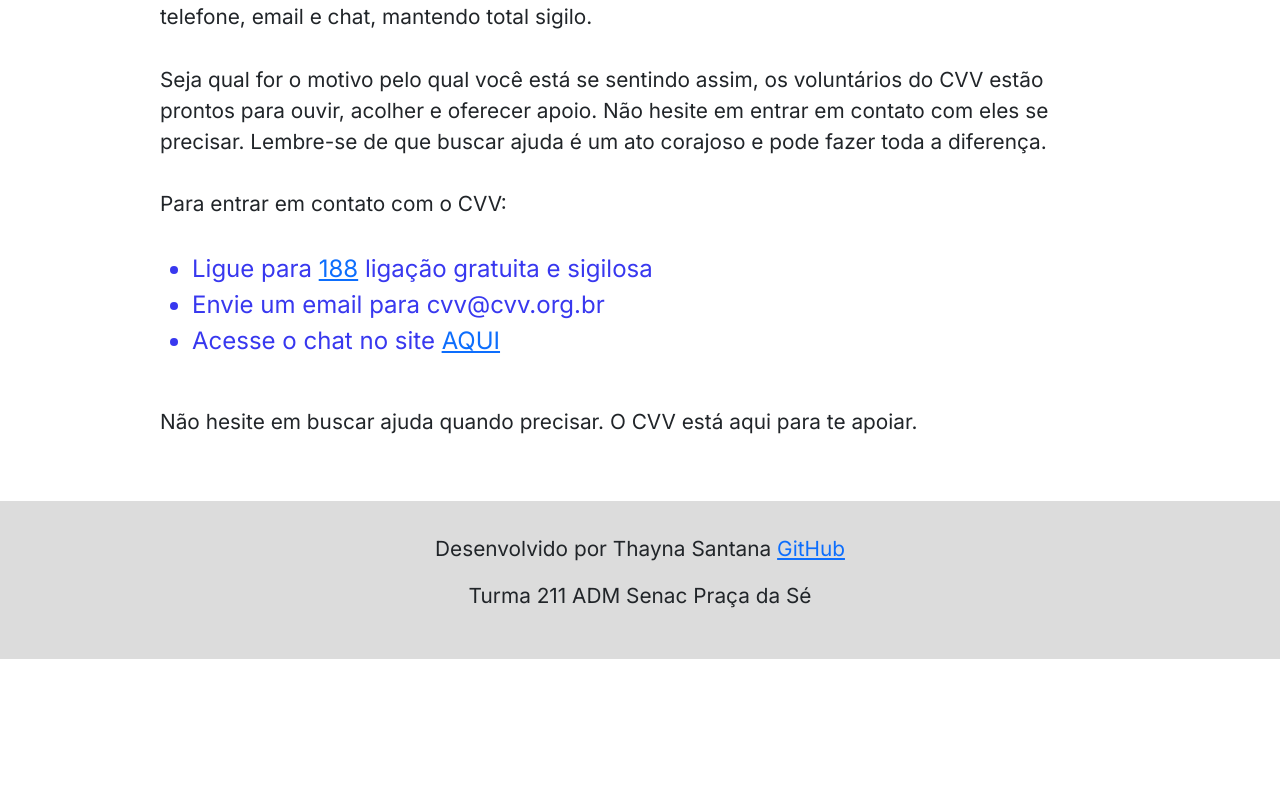
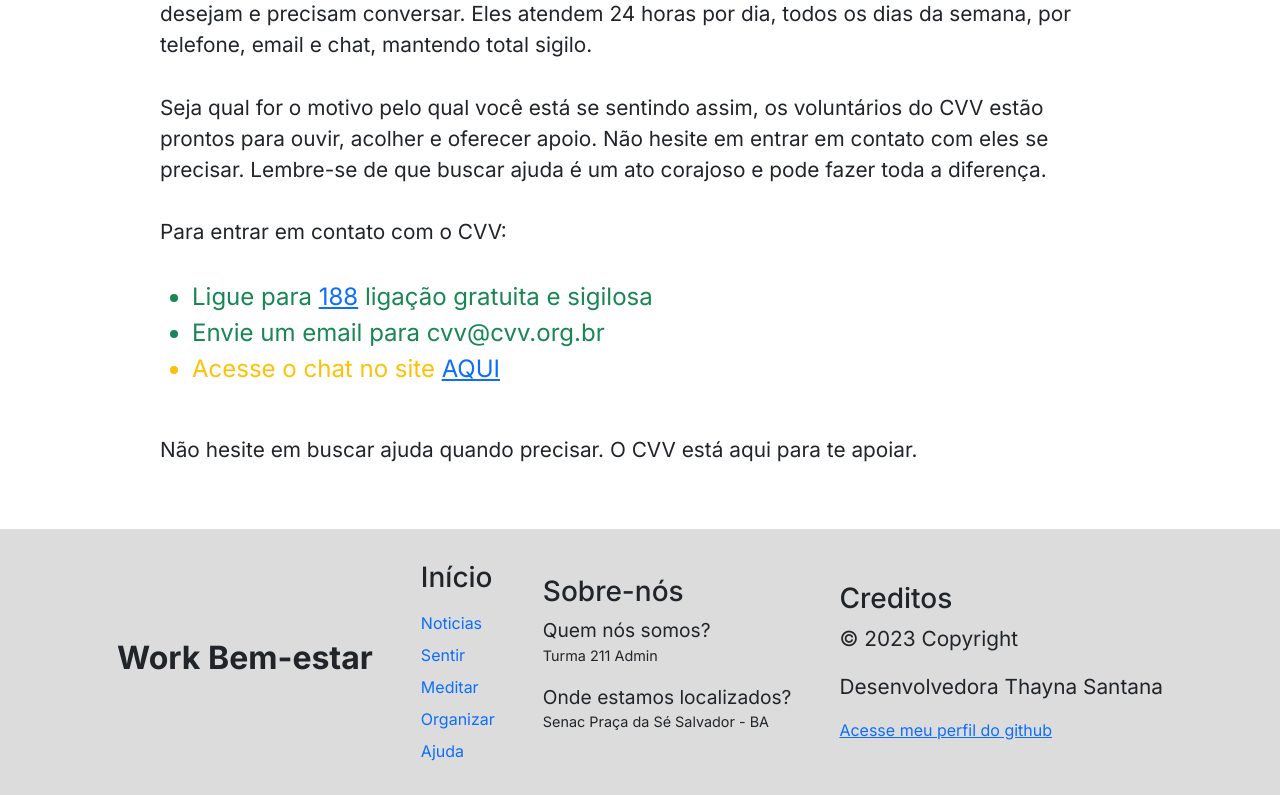
Before and after one commit to ThaynaSantana/Work-Bem-Estar, a React (Vite) app: page /ajuda in a window 1280 px wide. Shown: the part 486-1281 px from the top of the page. Before the commit the page ends 1145 px from the top, so only its background shows below. Built offline with nearby package versions, Linux system fonts and the light colour scheme.

Commit message:
alteracoes no footer, header, main, listatodo, calendar

```diff
--- a/src/App.css
+++ b/src/App.css
@@ -12,10 +12,11 @@ body {
 
 header {
   background-color: white;
-  padding: 30px;
+  padding: 5rem 1.875rem 0 1.875rem;
   display: flex;
   flex-direction: row;
   justify-content: space-around;
+  border-bottom: 0.5rem solid #63f2be;
 }
 
 #logo {
@@ -101,7 +102,7 @@ main #circle {
   width: 20rem;
   border-radius: 2rem;
   font-weight: 600;
-  background-color: #63f2be;
+
   border: none;
 }
 
@@ -110,8 +111,37 @@ footer {
   display: flex;
   justify-content: center;
   align-items: center;
+  flex-direction: row;
+  padding: 2rem;
+  gap: 3rem;
+}
+
+footer h1 {
+  font-weight: bold;
+  font-size: 2rem;
+}
+
+footer #inicio {
+  display: flex;
   flex-direction: column;
-  padding: 2rem;
+  gap: 0.5rem;
+}
+
+footer #inicio a {
+  text-decoration: none;
+}
+
+footer #sobre {
+  display: flex;
+  flex-direction: column;
+}
+
+footer #sobre label {
+  font-size: 1.2rem;
+}
+
+footer #sobre p {
+  font-size: 0.9rem;
 }
 
 li {
@@ -126,7 +156,7 @@ li {
     rgba(255, 255, 255, 0.692),
     rgba(129, 141, 135, 0.767)
   );
-  box-shadow: 0.5rem 1rem 3rem rgba(0, 0, 0, 0.349);
+  box-shadow: 0.5rem 0.7rem 2rem rgba(0, 0, 0, 0.253);
   flex-direction: row;
   top: 20px;
   right: 20px;
@@ -175,12 +205,16 @@ li {
 }
 
 .perfil button {
-  background-color: #5ad4a7;
+  /* background-color: #5ad4a7; */
   padding: 0.5rem 2rem;
   border-radius: 3rem;
   border: none;
   font-weight: bolder;
   color: #fafafa;
+}
+
+.perfil button:hover {
+  background-color: #4ec79a;
 }
 
 #status {
@@ -335,6 +369,15 @@ li {
   padding: 4rem;
 }
 
+input[type="text"] {
+  border-radius: 2rem;
+  background-color: rgb(221, 221, 221);
+}
+
+input[type="text"]:focus {
+  background-color: rgb(245, 245, 245);
+}
+
 .lista-container {
   width: 30rem;
 }
@@ -361,7 +404,7 @@ table {
 .calendar-day.today.today {
   display: block;
   color: white;
-  background-color: rgb(221, 23, 56);
+  background-color: rgba(221, 23, 56, 0.836);
   margin: 2px;
   border-radius: 50%;
   font-weight: bold;
@@ -399,6 +442,25 @@ table {
 
 .agendar-container {
   display: flex;
+  align-items: flex-start;
   flex-direction: column;
   gap: 1rem;
+  margin-top: 2rem;
 }
+
+.agendar-container h2 {
+  font-weight: bold;
+  font-size: 1.5rem;
+}
+
+.agendar-container button {
+  width: 12rem;
+  font-size: 1.6rem;
+  margin: 0 1rem;
+}
+
+#listatodo-button {
+  display: flex;
+  align-items: center;
+  gap: 5px;
+}
--- a/src/component/Calendar.tsx
+++ b/src/component/Calendar.tsx
@@ -86,7 +86,7 @@ const Calendar: React.FC = () => {
 
   return (
     <div className="calendar-container">
-      <h2>{`${currentMonth} ${currentYear}`}</h2>
+      <h2 className="text-capitalize">{`${currentMonth} ${currentYear}`}</h2>
       {renderCalendar()}
     </div>
   );
--- a/src/component/Noticias.tsx
+++ b/src/component/Noticias.tsx
@@ -50,7 +50,7 @@ const Noticias: React.FC = () => {
               <h3>{article.title}</h3>
               <p>{article.content}</p>
               <p>Fonte: {article.source.name}</p>
-              <button className='btn btn-info btn-lg col-12' onClick={() => openArticleInNewTab(article.url)}>Leia Mais</button>
+              <button className='btn btn-primary btn-lg col-12' onClick={() => openArticleInNewTab(article.url)}>Leia Mais</button>
             </article>
           ))}
         </div>
--- a/src/component/Profile.tsx
+++ b/src/component/Profile.tsx
@@ -40,7 +40,7 @@ const Profile: React.FC<ProfileProps> = ({ currentEmotion }) => {
               <Emotion status={currentEmotion ?? ""} />
             </div>
             <Link className="btn-perfil" to="/meditar">
-              <button>Respire!</button>
+              <button className="btn btn-primary">Respire!</button>
             </Link>
           </div>
           <img
--- a/src/layout/Cabecalho.tsx
+++ b/src/layout/Cabecalho.tsx
@@ -1,18 +1,21 @@
 import { Outlet, Link } from "react-router-dom";
 
 const Cabecalho = () => {
-  return(
+  return (
     <>
       <header>
         <div className="Nome">
-  				<img id="logo" src="https://i.ibb.co/qNP3Zwq/MARCA-E-APLICA-ES-WORK-BEM-ESTAR.png"></img>
+          <img
+            id="logo"
+            src="https://i.ibb.co/qNP3Zwq/MARCA-E-APLICA-ES-WORK-BEM-ESTAR.png"
+          ></img>
         </div>
         <nav>
           <Link to="/">Noticias</Link>
           <Link to="/sentimentos">Sentir</Link>
           <Link to="/meditar">Meditar</Link>
           <Link to="/organizar">Organizar</Link>
-  			  <Link to="/ajuda">Ajuda!</Link>
+          <Link to="/ajuda">Ajuda</Link>
         </nav>
       </header>
       <Outlet />
--- a/src/layout/Main.tsx
+++ b/src/layout/Main.tsx
@@ -1,3 +1,5 @@
+import { Link } from "react-router-dom";
+
 const Main = () => {
   return (
     <main>
@@ -6,7 +8,9 @@ const Main = () => {
           AVANCE COM SUA<br></br> PRODUTIVIDADE<br></br> COM AS<br></br>{" "}
           FERRAMENTAS<br></br> CERTAS
         </h3>
-        <button className="btn btn-success">Agende suas tarefas</button>
+        <Link to="/organizar">
+          <button className="btn btn-primary">Agende suas tarefas</button>
+        </Link>
       </div>
     </main>
   );
--- a/src/layout/Rodape.tsx
+++ b/src/layout/Rodape.tsx
@@ -1,10 +1,34 @@
+import { Link } from "react-router-dom";
+
 const Rodape = () => {
-  return(
+  return (
     <footer>
-			<p>Desenvolvido por Thayna Santana <a target="_blank" href="https://www.github.com/thaynasantana">GitHub</a></p>
-      <p>Turma 211 ADM Senac Praça da Sé</p>
-		</footer>
-  )
-}
+      <h1>Work Bem-estar</h1>
+      <div id="inicio">
+        <h3>Início</h3>
+        <Link to="/">Noticias</Link>
+        <Link to="/sentimentos">Sentir</Link>
+        <Link to="/meditar">Meditar</Link>
+        <Link to="/organizar">Organizar</Link>
+        <Link to="/ajuda">Ajuda</Link>
+      </div>
+      <div id="sobre">
+        <h3>Sobre-nós</h3>
+        <label>Quem nós somos?</label>
+        <p>Turma 211 Admin</p>
+        <label>Onde estamos localizados?</label>
+        <p>Senac Praça da Sé Salvador - BA</p>
+      </div>
+      <div id="creditos">
+        <h3>Creditos</h3>
+        <p>© 2023 Copyright</p>
+        <p>Desenvolvedora Thayna Santana</p>
+        <a target="_blank" href="https://www.github.com/thaynasantana">
+          Acesse meu perfil do github
+        </a>
+      </div>
+    </footer>
+  );
+};
 
-export default Rodape
+export default Rodape;
--- a/src/pages/Ajuda.tsx
+++ b/src/pages/Ajuda.tsx
@@ -1,29 +1,45 @@
-import Profile from '../component/Profile'
-import Rodape from '../layout/Rodape'
+import Profile from "../component/Profile";
+import Rodape from "../layout/Rodape";
 
 const Ajuda = () => {
   return (
     <>
-      <Profile/>
+      <Profile />
       <p className="ajuda-p">
-        Se você está passando por momentos difíceis e precisa de apoio emocional ou prevenção do suicídio, saiba que você não está sozinho. O Centro de Valorização da Vida CVV está aqui para ajudar.<br></br><br></br>
-
-        O CVV é uma organização que oferece suporte voluntário e gratuito a todas as pessoas que desejam e precisam conversar. Eles atendem 24 horas por dia, todos os dias da semana, por telefone, email e chat, mantendo total sigilo.<br></br><br></br>
-
-      Seja qual for o motivo pelo qual você está se sentindo assim, os voluntários do CVV estão prontos para ouvir, acolher e oferecer apoio. Não hesite em entrar em contato com eles se precisar. Lembre-se de que buscar ajuda é um ato corajoso e pode fazer toda a diferença.<br></br><br></br>
-
-      Para entrar em contato com o CVV:<br></br><br></br>
-      <ul>
-        <li>Ligue para <a href="tel:+55188">188</a> ligação gratuita e sigilosa</li>
-        <li>Envie um email para cvv@cvv.org.br</li>
-        <li>Acesse o chat no site <a target='_blank' href="https://www.cvv.org.br">AQUI</a></li>
-      </ul>
-      <br></br>
-      Não hesite em buscar ajuda quando precisar. O CVV está aqui para te apoiar.
+        Se você está passando por momentos difíceis e precisa de apoio emocional
+        ou prevenção do suicídio, saiba que você não está sozinho. O Centro de
+        Valorização da Vida CVV está aqui para ajudar.<br></br>
+        <br></br>O CVV é uma organização que oferece suporte voluntário e
+        gratuito a todas as pessoas que desejam e precisam conversar. Eles
+        atendem 24 horas por dia, todos os dias da semana, por telefone, email e
+        chat, mantendo total sigilo.<br></br>
+        <br></br>
+        Seja qual for o motivo pelo qual você está se sentindo assim, os
+        voluntários do CVV estão prontos para ouvir, acolher e oferecer apoio.
+        Não hesite em entrar em contato com eles se precisar. Lembre-se de que
+        buscar ajuda é um ato corajoso e pode fazer toda a diferença.<br></br>
+        <br></br>
+        Para entrar em contato com o CVV:<br></br>
+        <br></br>
+        <ul>
+          <li className="text-success">
+            Ligue para <a href="tel:+55188">188</a> ligação gratuita e sigilosa
+          </li>
+          <li className="text-success">Envie um email para cvv@cvv.org.br</li>
+          <li className="text-warning">
+            Acesse o chat no site{" "}
+            <a target="_blank" href="https://www.cvv.org.br">
+              AQUI
+            </a>
+          </li>
+        </ul>
+        <br></br>
+        Não hesite em buscar ajuda quando precisar. O CVV está aqui para te
+        apoiar.
       </p>
       <Rodape />
     </>
-  )
-}
+  );
+};
 
-export default Ajuda
+export default Ajuda;
--- a/src/pages/Organizar.tsx
+++ b/src/pages/Organizar.tsx
@@ -79,9 +79,10 @@ const Organizar: React.FC = () => {
       <div className="organizar-page">
         <div className="calendar-tarefas-container">
           <Calendar />
+        </div>
+        <div>
           <div className="lista-container">
             <ListaTodo todos={todos} deleteTodoItem={deleteTodoItem} />
-          </div>
           </div>
           <div className="tarefas">
             <div className="agendar-container">
@@ -109,12 +110,10 @@ const Organizar: React.FC = () => {
                   onChange={handleTaskChange}
                 />
               </div>
-            <button
-              className="btn btn-outline-primary btn-lg btn-block"
-              onClick={addTodoItem}
-            >
+              <button className="btn btn-outline-success" onClick={addTodoItem}>
                 Adicionar
               </button>
+            </div>
           </div>
         </div>
       </div>
```
Also changed, not shown: src/component/ListaTodo.tsx (+32 -4 lines), src/component/Main.tsx (deleted, +0 -33 lines), src/component/Rodape.tsx (deleted, +0 -9 lines). Lines whose indentation alone changed are shown as unchanged.
